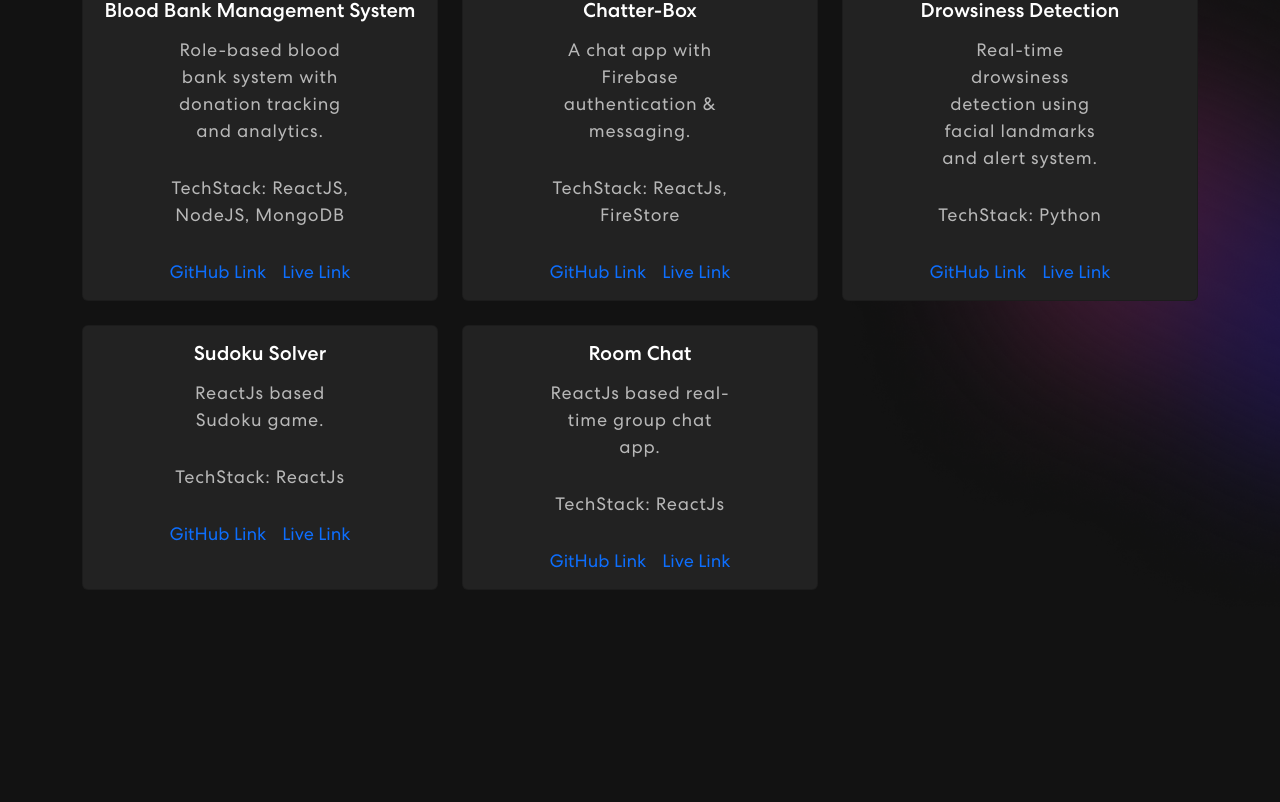
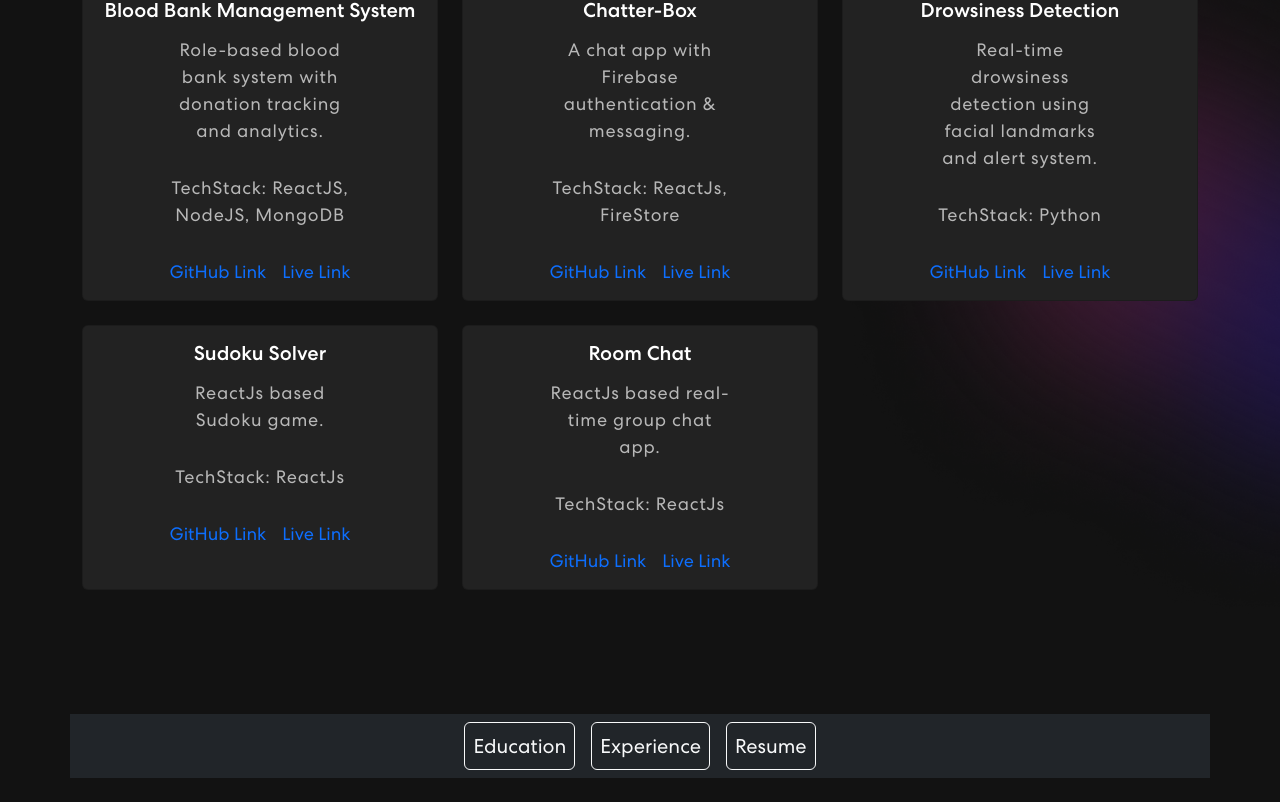
Before and after one commit to pavan710/pavan-portfolio, a React (Create React App) app in the folder my-app/: page / in a window 1280 px wide. Shown: the part 1540-2342 px from the top of the page. Before the commit the page ends 2254 px from the top, so only its background shows below. Built offline with nearby package versions, Linux system fonts and the light colour scheme.

Commit message:
updated files

```diff
--- a/my-app/src/App.css
+++ b/my-app/src/App.css
@@ -358,7 +358,10 @@ nav.navbar .navbar-toggler[aria-expanded="true"] .navbar-toggler-icon {
 .card-body{
   padding: 15px;
   font-size: large;
+
 }
+
+
 
 
 /************ Projects Css ************/
@@ -486,6 +489,33 @@ nav.navbar .navbar-toggler[aria-expanded="true"] .navbar-toggler-icon {
   right: 0;
   z-index: -4;
 }
+
+.swap-section{
+  gap: 2px;
+}
+
+.experience{
+  font-size: 26px;
+}
+
+
+
+
+
+
+
+
+
+
+
+
+
+
+
+
+
+
+
 
 /************ Projects Css ************/
 .contact {
--- a/my-app/src/App.js
+++ b/my-app/src/App.js
@@ -3,6 +3,7 @@ import './App.css'
 import Banner from './components/Banner.js';
 import Skills from './components/Skills.js';
 import Project from './components/Project.js';
+import Carrer from './components/Carrer.js';
 function App() {
   return (
     <div className="App">
@@ -11,6 +12,7 @@ function App() {
 <Banner/>
 <Skills/>
 <Project/>
+<Carrer/>
 
     </div>
   );
--- /dev/null
+++ b/my-app/src/components/Carrer.js
@@ -0,0 +1,42 @@
+import React, { useState } from 'react'
+import Experience from './Experience';
+import Education from './Education';
+import Resume from './Resume';
+
+import {Button, Container,Row,Col} from 'react-bootstrap'
+function Carrer() {
+  const [cursection,setsection]=useState('');
+
+  const updateSection=(value)=>{
+    setsection(value);
+    console.log(cursection);
+
+  }
+  return (
+    <section id='experiences' className='experience ' >
+      <Container>
+        <Row>
+
+        <Col xs={12} sm={12} md={12} lg={12} className="d-flex justify-content-evenly mb-4 p-2 bg-dark swap-section">
+      <div className='d-flex justify-content-space-between fs-5'>
+         <Button variant="outline-light" onClick={()=>updateSection('education')} className='p-2 mx-2 fs-5'>Education</Button>
+          <Button variant="outline-light" onClick={()=>updateSection('experience')} className='p-2 mx-2 fs-5'>Experience</Button>
+           <Button variant="outline-light"onClick={()=>updateSection('resume')}  className='p-2 mx-2 fs-5'>Resume</Button>
+
+      </div>
+      </Col>
+      </Row>
+
+      <Row>
+        <Col xs={12} sm={12} md={12} lg={12}>
+        {cursection=='education'?<Education/>:""}
+        {cursection=='experience'?<Experience/>:""}
+        {cursection=='resume'?<Resume/>:""}
+        </Col>
+      </Row>
+      </Container>
+    </section>
+  )
+}
+
+export default Carrer
--- /dev/null
+++ b/my-app/src/components/ECard.js
@@ -0,0 +1,24 @@
+import React from 'react'
+import { Card } from 'react-bootstrap'
+function ECard({area,branch,clg,year,gpa}) {
+  return (
+          <Card border="info" style={{ width: '18rem' }} className='bg-dark'>
+        <Card.Header className='text-info'>{area}</Card.Header>
+        <Card.Body className='text-start'>
+          <Card.Title className='text-info'>{clg}</Card.Title>
+          <Card.Text className='text-light py-1'>
+           <span>Branch : </span>{branch}
+          </Card.Text>
+           <Card.Text className='text-light py-1'>
+           <span>Duration : </span>{year}
+          </Card.Text>
+
+         <Card.Text className='text-light py-1'>
+           <span>Result : </span>{gpa}
+          </Card.Text>
+        </Card.Body>
+      </Card>
+  )
+}
+
+export default ECard
--- /dev/null
+++ b/my-app/src/components/Education.js
@@ -0,0 +1,45 @@
+import React from 'react';
+import { Card, Col, Container, Row } from 'react-bootstrap';
+import ECard from './ECard.js';
+import { Robot } from 'react-bootstrap-icons';
+function Education() {
+  const edu=[
+    {
+    area:"B.Tech",
+    branch:"Cse(AIML)",
+    clg:"Sree Vidyanikethan Engineering College",
+    year:"2021-2025",
+    gpa:'8.75 / 10.0'
+    },
+    {
+    area:"Class XII",
+    branch:"M.P.C",
+    clg:"AP Resdential Junior College",
+    year:"2019-2021",
+    gpa:'95.9 %'
+    },
+    {
+    area:"Class X",
+    branch:"General",
+    clg:"Adarsha Vidyalaya School",
+    year:"2018-2019",
+    gpa:'9.2 / 10.0'
+    }
+  ]
+  return (
+    <section id='education'>
+      <Container>
+        <Row>
+           {edu.map((project, index) => (
+    <Col key={index} xs={12} sm={12} md={6} lg={4} className="d-flex justify-content-center mb-4">
+      <ECard {...project} />
+    </Col>
+  ))}
+        </Row>
+      </Container>
+
+    </section>
+  )
+}
+
+export default Education
--- /dev/null
+++ b/my-app/src/components/Experience.js
@@ -0,0 +1,9 @@
+import React from 'react'
+
+function Experience() {
+  return (
+    <div>Experience</div>
+  )
+}
+
+export default Experience
--- a/my-app/src/components/NavBar.js
+++ b/my-app/src/components/NavBar.js
@@ -42,6 +42,7 @@ function NavBar() {
               <Nav.Link href="#home" className={activelink === 'home' ? 'active navbar-link' : 'navbar-link'} onClick={() => onUpdateActiveLink('home')}>Home</Nav.Link>
               <Nav.Link href="#skills" className={activelink === 'skills' ? 'active navbar-link' : 'navbar-link'} onClick={() => onUpdateActiveLink('skills')}>Skills</Nav.Link>
               <Nav.Link href="#projects" className={activelink === 'projects' ? 'active navbar-link' : 'navbar-link'} onClick={() => onUpdateActiveLink('projects')}>Projects</Nav.Link>
+               <Nav.Link href="#experiences" className={activelink === 'projects' ? 'active navbar-link' : 'navbar-link'} onClick={() => onUpdateActiveLink('experience')}>Carrer</Nav.Link>
             </Nav>
             <span className="navbar-text">
               <div className="social-icon">
--- /dev/null
+++ b/my-app/src/components/Resume.js
@@ -0,0 +1,11 @@
+import React from 'react'
+
+function Resume() {
+  return (
+    <div>
+        <p>View <a href='https://drive.google.com/file/d/1rx3wmsityIol_F2G7ruIscuMZiHQGMyD/view?usp=sharing'>Resume</a>.</p>
+    </div>
+  )
+}
+
+export default Resume
```
